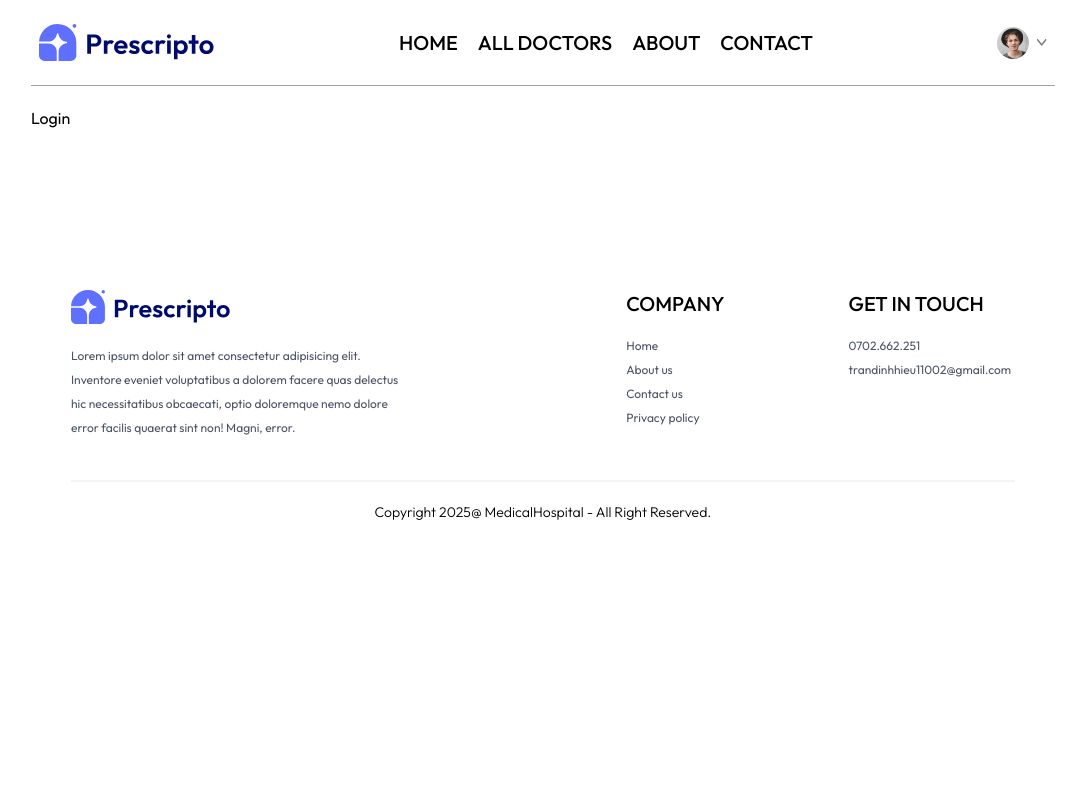
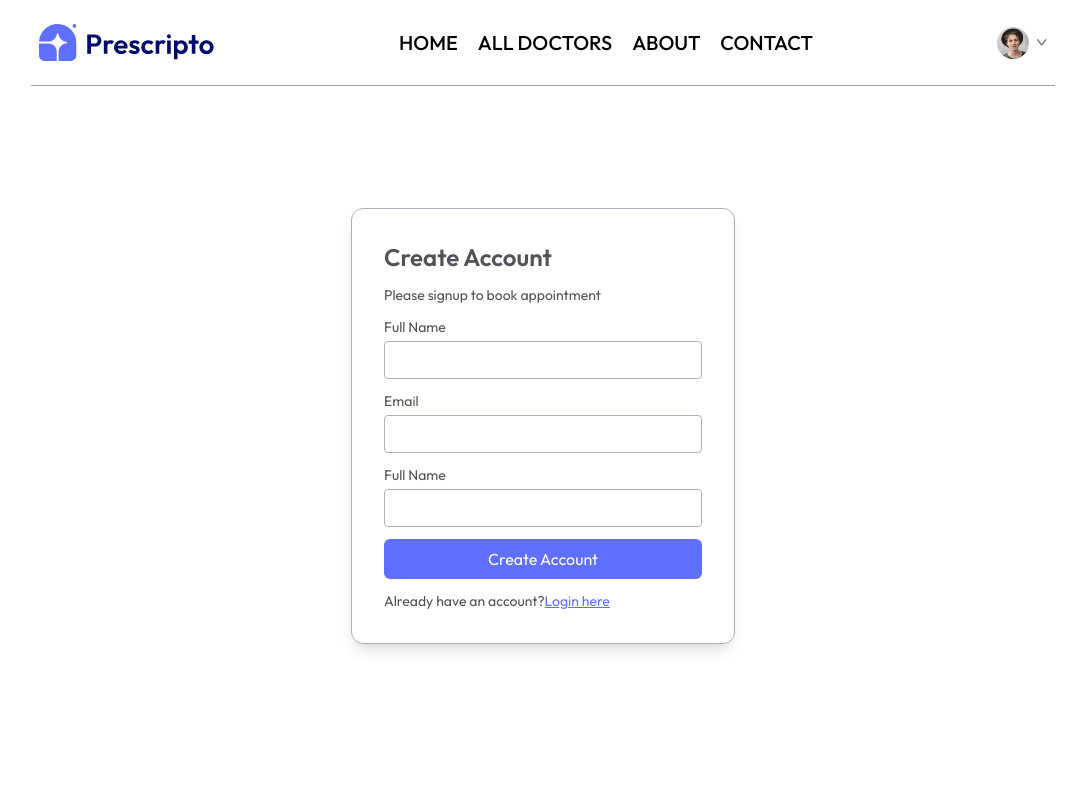
Before and after one commit to dinhhieu110/medbook_system, a React (Vite) app in the folder client/: page /login in a window 1280 px wide. Shown: the top 800 px of the page, without its empty margins (97-1175 px from the left). Built offline with nearby package versions, Linux system fonts and the light colour scheme.

Commit message:
[MS-15][Client] Build sign in & sign up pages

```diff
--- a/client/src/index.css
+++ b/client/src/index.css
@@ -2,30 +2,34 @@
 @import 'tailwindcss';
 /* Custom themes */
 
-*{
+* {
   font-family: Outfit;
 }
 
-@theme{
+@theme {
   --breakpoint-*: initial;
   --breakpoint-sm: 475px;
   --breakpoint-md: 768px;
   --breakpoint-lg: 976px;
   --breakpoint-xl: 1025px;
-    --color-primary: #5F6FFF;
+  --color-primary: #5f6fff;
 
   /* Layout */
   --grid-cols-auto: repeat(auto-fill, minmax(200px, 1fr));
 }
 
-.active hr{
-    @apply block
+.active hr {
+  @apply block;
 }
 
-::-webkit-scrollbar{
-    @apply hidden
+::-webkit-scrollbar {
+  @apply hidden;
 }
 
 .grid-cols-auto {
   grid-template-columns: var(--grid-cols-auto);
 }
+
+.border {
+  border: 1px solid #acb2bd;
+}
--- a/client/src/pages/Appointment.jsx
+++ b/client/src/pages/Appointment.jsx
@@ -45,7 +45,6 @@ const Appointment = () => {
         currentDate.setHours(10);
         currentDate.setMinutes(0);
       }
-      console.log('currentDate: ', currentDate);
       let timeSlots = [];
 
       // Check if today still has available range time --> Create a slot every 30m
--- a/client/src/pages/Login.jsx
+++ b/client/src/pages/Login.jsx
@@ -1,7 +1,84 @@
-import React from 'react';
+import React, { useState } from 'react';
 
 const Login = () => {
-  return <div>Login</div>;
+  const [isLoginForm, setIsLoginForm] = useState(false);
+  // Form: email, pass, name
+  const [form, setForm] = useState({});
+
+  const onFieldChanged = (key, value) => {
+    setForm((prev) => ({ ...prev, [key]: value }));
+  };
+
+  const onSubmitHandler = async (e) => {
+    e.preventDefault();
+  };
+
+  return (
+    <form className="min-h-[80vh] flex items-center">
+      <div className="flex flex-col gap-3 m-auto items-start p-8 min-w-[340px] sm:min-w-96 border rounded-xl text-zinc-600 text-sm shadow-lg ">
+        <p className="text-2xl font-semibold">
+          {isLoginForm ? 'Login' : 'Create Account'}
+        </p>
+        <p>Please {isLoginForm ? 'login' : 'signup'} to book appointment</p>
+        {!isLoginForm && (
+          <div className="w-full">
+            <p>Full Name</p>
+            <input
+              className="border border-zinc-300 rounded w-full p-2 mt-1"
+              type="text"
+              onChange={(e) => onFieldChanged('fullName', e.target.value)}
+              value={form.fullName}
+              required
+            />
+          </div>
+        )}
+        <div className="w-full">
+          <p>Email</p>
+          <input
+            className="border border-zinc-300 rounded w-full p-2 mt-1"
+            type="email"
+            onChange={(e) => onFieldChanged('email', e.target.value)}
+            value={form.email}
+            required
+          />
+        </div>
+        <div className="w-full">
+          <p>Full Name</p>
+          <input
+            className="border border-zinc-300 rounded w-full p-2 mt-1"
+            type="password"
+            onChange={(e) => onFieldChanged('password', e.target.value)}
+            value={form.password}
+            required
+          />
+        </div>
+        <button className="bg-primary text-white w-full py-2 rounded-md text-base">
+          {isLoginForm ? 'Login' : 'Create Account'}
+        </button>
+        {isLoginForm ? (
+          <p>
+            Create a new account?
+            <span
+              onClick={() => setIsLoginForm(false)}
+              className="text-primary underline cursor-pointer"
+            >
+              Click here
+            </span>
+          </p>
+        ) : (
+          <p>
+            Already have an account?
+            <span
+              onClick={() => setIsLoginForm(true)}
+              className="text-primary underline cursor-pointer"
+            >
+              Login here
+            </span>
+          </p>
+        )}
+      </div>
+    </form>
+  );
 };
 
 export default Login;
```
Lines whose indentation alone changed are shown as unchanged.
